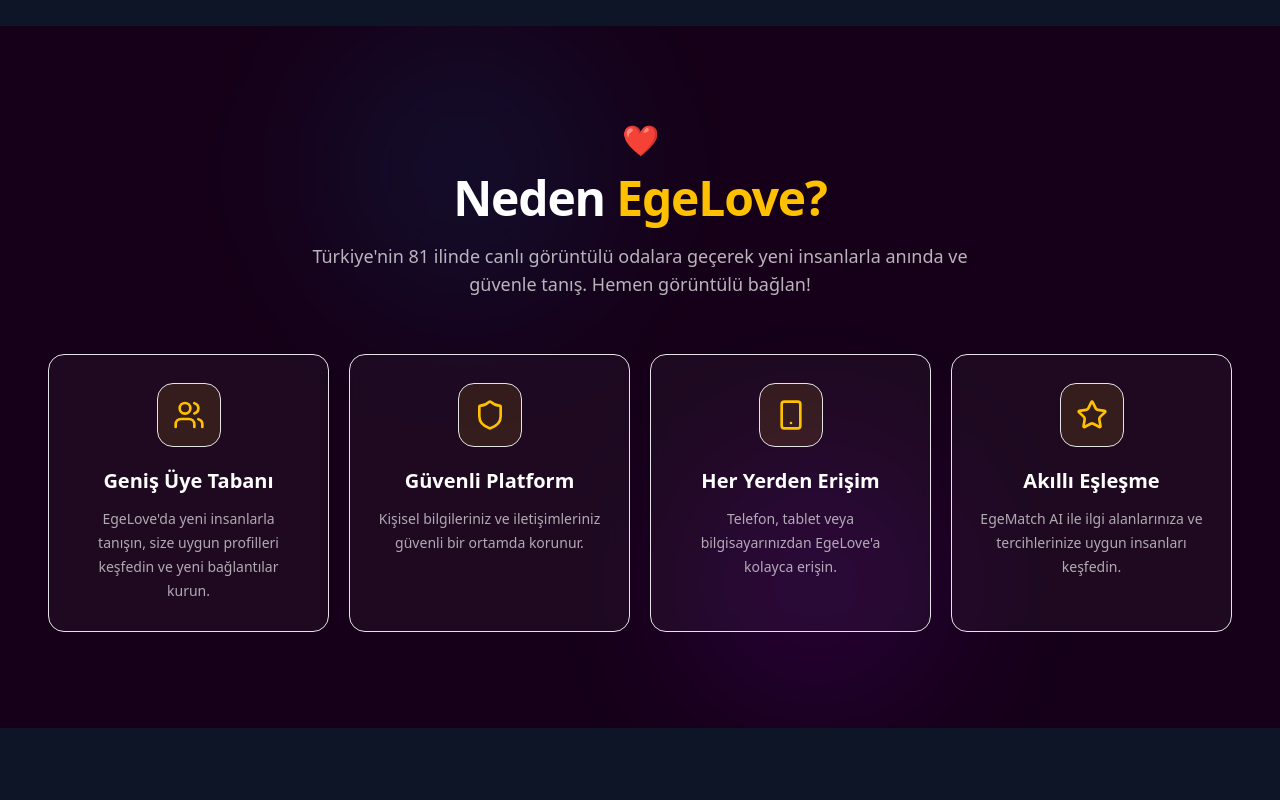
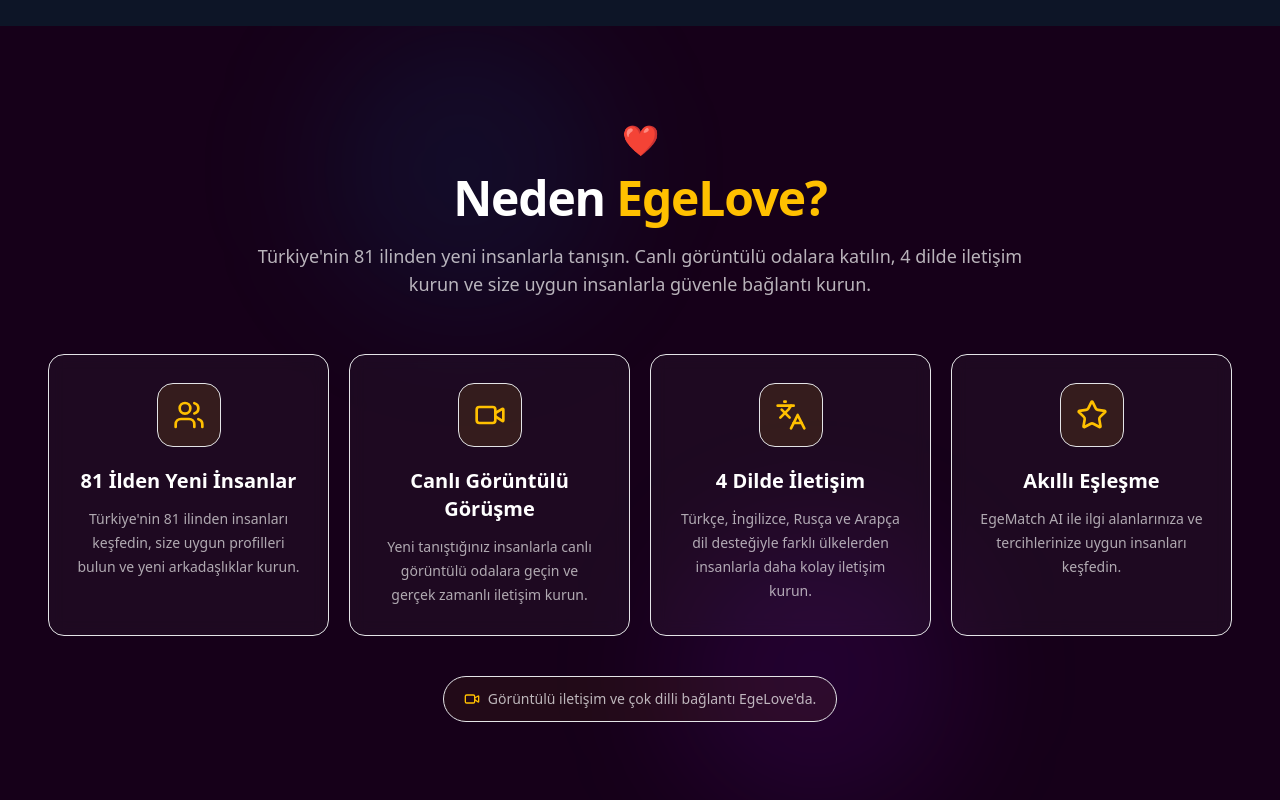
Before and after one commit to ylmzchdr/egelove-backend, a Next.js app in the folder frontend/: page / in a window 1280 px wide. Shown: the part 980-1780 px from the top of the page. Built offline with nearby package versions, Linux system fonts and the light colour scheme; no server answers.

Commit message:
Highlight video chat and multilingual features

```diff
--- a/frontend/app/page.tsx
+++ b/frontend/app/page.tsx
@@ -1,177 +1,264 @@
 "use client";
 
 import { useState } from "react";
-import { Users, Shield, Smartphone, Star, Mail, Globe, Sparkles } from "lucide-react";
+import {
+  Users,
+  Shield,
+  Smartphone,
+  Video,
+  Languages,
+  Star,
+  Mail,
+  Globe,
+  Sparkles,
+} from "lucide-react";
 import { useI18n } from "@/lib/i18n-context";
 
 import Header from "@/components/Header";
 import HeroSection from "@/components/HeroSection";
-import ContactSection from "@/components/ContactSection";
 import Footer from "@/components/Footer";
 import AuthDialog from "@/components/AuthDialog";
 
 type LangKey = "TR" | "EN" | "RU" | "AR";
 
-// 1. ÖZELLİKLER BÖLÜMÜ DİL PAKETLERİ
+// ============================================================
+// ÖZELLİKLER BÖLÜMÜ DİL PAKETLERİ
+// ============================================================
+
 const featuresTranslations = {
   TR: {
     sectionTitle: "Neden ",
-        mainSubtitle: "Türkiye'nin 81 ilinde canlı görüntülü odalara geçerek yeni insanlarla anında ve güvenle tanış. Hemen görüntülü bağlan!",
+    mainSubtitle:
+      "Türkiye'nin 81 ilinden yeni insanlarla tanışın. Canlı görüntülü odalara katılın, 4 dilde iletişim kurun ve size uygun insanlarla güvenle bağlantı kurun.",
 
-    f1Title: "Geniş Üye Tabanı",
-    f1Desc: "EgeLove'da yeni insanlarla tanışın, size uygun profilleri keşfedin ve yeni bağlantılar kurun.",
-    f2Title: "Güvenli Platform",
-    f2Desc: "Kişisel bilgileriniz ve iletişimleriniz güvenli bir ortamda korunur.",
-    f3Title: "Her Yerden Erişim",
-    f3Desc: "Telefon, tablet veya bilgisayarınızdan EgeLove'a kolayca erişin.",
+    f1Title: "81 İlden Yeni İnsanlar",
+    f1Desc:
+      "Türkiye'nin 81 ilinden insanları keşfedin, size uygun profilleri bulun ve yeni arkadaşlıklar kurun.",
+
+    f2Title: "Canlı Görüntülü Görüşme",
+    f2Desc:
+      "Yeni tanıştığınız insanlarla canlı görüntülü odalara geçin ve gerçek zamanlı iletişim kurun.",
+
+    f3Title: "4 Dilde İletişim",
+    f3Desc:
+      "Türkçe, İngilizce, Rusça ve Arapça dil desteğiyle farklı ülkelerden insanlarla daha kolay iletişim kurun.",
+
     f4Title: "Akıllı Eşleşme",
-    f4Desc: "EgeMatch AI ile ilgi alanlarınıza ve tercihlerinize uygun insanları keşfedin."
+    f4Desc:
+      "EgeMatch AI ile ilgi alanlarınıza ve tercihlerinize uygun insanları keşfedin.",
   },
+
   EN: {
     sectionTitle: "Why ",
-    mainSubtitle: "Everything you need to meet new people, chat, and build right connections is on EgeLove.",
-    f1Title: "Large Member Base",
-    f1Desc: "Meet new people on EgeLove, discover profiles that suit you, and build new connections.",
-    f2Title: "Secure Platform",
-    f2Desc: "Your personal information and communications are protected in a secure environment.",
-    f3Title: "Access Anywhere",
-    f3Desc: "Easily access EgeLove from your phone, tablet, or computer.",
-    f4Title: "Smart Match",
-    f4Desc: "Discover people suitable for your interests and preferences with EgeMatch AI."
+    mainSubtitle:
+      "Meet new people from all 81 provinces of Türkiye. Join live video rooms, communicate in 4 languages, and build genuine connections safely.",
+
+    f1Title: "People from 81 Provinces",
+    f1Desc:
+      "Discover people from all 81 provinces of Türkiye, find profiles that match you, and build new friendships.",
+
+    f2Title: "Live Video Chat",
+    f2Desc:
+      "Join live video rooms with people you meet and communicate in real time.",
+
+    f3Title: "4-Language Communication",
+    f3Desc:
+      "Communicate more easily with people from different countries with Turkish, English, Russian, and Arabic language support.",
+
+    f4Title: "Smart Matching",
+    f4Desc:
+      "Discover people who match your interests and preferences with EgeMatch AI.",
   },
+
   RU: {
     sectionTitle: "Почему ",
-    mainSubtitle: "Все, что вам нужно для знакомства с новыми людьми, общения и создания правильных связей, есть на EgeLove.",
-    f1Title: "Широкая база участников",
-    f1Desc: "Знакомьтесь с новыми людьми на EgeLove, находите подходящие профили и создавайте новые связи.",
-    f2Title: "Безопасная платформа",
-    f2Desc: "Ваша личная информация и общение защищены в безопасной среде.",
-    f3Title: "Доступ отовсюду",
-    f3Desc: "Легко заходите на EgeLove с телефона, планшета или компьютера.",
-    f4Title: "Умное совпадение",
-    f4Desc: "Находите людей, соответствующих вашим интересам и предпочтениям, с помощью EgeMatch AI."
+    mainSubtitle:
+      "Знакомьтесь с людьми из всех 81 провинции Турции. Присоединяйтесь к видеокомнатам, общайтесь на 4 языках и безопасно находите новые связи.",
+
+    f1Title: "Люди из 81 провинции",
+    f1Desc:
+      "Открывайте для себя людей из всех 81 провинции Турции, находите подходящие профили и заводите новые знакомства.",
+
+    f2Title: "Видеочат в реальном времени",
+    f2Desc:
+      "Переходите в видеокомнаты с новыми знакомыми и общайтесь в реальном времени.",
+
+    f3Title: "Общение на 4 языках",
+    f3Desc:
+      "Общайтесь с людьми из разных стран благодаря поддержке турецкого, английского, русского и арабского языков.",
+
+    f4Title: "Умный подбор",
+    f4Desc:
+      "Находите людей, соответствующих вашим интересам и предпочтениям, с помощью EgeMatch AI.",
   },
+
   AR: {
     sectionTitle: "لماذا ",
-    mainSubtitle: "كل ما تحتاجه للتعرف على أشخاص جدد، الدردشة، وبناء العلاقات المناسبة موجود في EgeLove.",
-    f1Title: "قاعدة أعضاء واسعة",
-    f1Desc: "تعرف على أشخاص جدد في EgeLove، واكتشف الملفات الشخصية التي تناسبك، وابنِ علاقات جديدة.",
-    f2Title: "منصة آمنة",
-    f2Desc: "معلوماتك الشخصية واتصالاتك محمية في بيئة آمنة.",
-    f3Title: "الوصول من أي مكان",
-    f3Desc: "قم بالوصول إلى EgeLove بسهولة من هاتفك، جهازك اللوحي، أو حاسوبك.",
-    f4Title: "تطابق ذكي",
-    f4Desc: "اكتشف أشخاصاً مناسبين لاهتماماتك وتفضيلاتك مع EgeMatch AI."
-  }
+    mainSubtitle:
+      "تعرّف على أشخاص جدد من جميع الولايات الـ81 في تركيا. انضم إلى غرف الفيديو المباشرة وتواصل بـ4 لغات وابنِ علاقات جديدة بأمان.",
+
+    f1Title: "أشخاص من 81 ولاية",
+    f1Desc:
+      "اكتشف أشخاصاً من جميع الولايات الـ81 في تركيا، واعثر على الملفات الشخصية المناسبة لك وابنِ صداقات جديدة.",
+
+    f2Title: "محادثة فيديو مباشرة",
+    f2Desc:
+      "انضم إلى غرف الفيديو المباشرة مع الأشخاص الذين تتعرف عليهم وتواصل معهم في الوقت الفعلي.",
+
+    f3Title: "التواصل بـ4 لغات",
+    f3Desc:
+      "تواصل بسهولة أكبر مع أشخاص من دول مختلفة بفضل دعم التركية والإنجليزية والروسية والعربية.",
+
+    f4Title: "مطابقة ذكية",
+    f4Desc:
+      "اكتشف الأشخاص الذين يناسبون اهتماماتك وتفضيلاتك باستخدام EgeMatch AI.",
+  },
 };
 
-// 2. İLETİŞİM BÖLÜMÜ DİL PAKETLERİ
+// ============================================================
+// İLETİŞİM BÖLÜMÜ DİL PAKETLERİ
+// ============================================================
+
 const contactTranslations = {
   TR: {
     title: "İletişim",
-    subtitle: "Sorularınız, önerileriniz veya iş birlikleri için bizimle iletişime geçebilirsiniz.",
+    subtitle:
+      "Sorularınız, önerileriniz veya iş birlikleri için bizimle iletişime geçebilirsiniz.",
     emailTitle: "E-Posta",
     webTitle: "Web Sitesi",
     techTitle: "Teknoloji",
-    techDesc: "EgeMatch AI Destekli"
+    techDesc: "EgeMatch AI Destekli",
   },
+
   EN: {
     title: "Contact",
-    subtitle: "You can contact us for your questions, suggestions, or collaborations.",
+    subtitle:
+      "You can contact us for your questions, suggestions, or collaborations.",
     emailTitle: "Email",
     webTitle: "Website",
     techTitle: "Technology",
-    techDesc: "EgeMatch AI Powered"
+    techDesc: "EgeMatch AI Powered",
   },
+
   RU: {
     title: "Контакты",
-    subtitle: "Вы можете связаться с нами по вопросам, предложениям или сотрудничеству.",
+    subtitle:
+      "Вы можете связаться с нами по вопросам, предложениям или сотрудничеству.",
     emailTitle: "Эл. почта",
     webTitle: "Веб-сайт",
     techTitle: "Технологии",
-    techDesc: "На базе EgeMatch AI"
+    techDesc: "На базе EgeMatch AI",
   },
+
   AR: {
     title: "اتصل بنا",
-    subtitle: "يمكنك الاتصال بنا لطرح أسئلتك، مقترحاتك، أو لفرص التعاون.",
+    subtitle:
+      "يمكنك الاتصال بنا لطرح أسئلتك أو مقترحاتك أو لفرص التعاون.",
     emailTitle: "البريد الإلكتروني",
     webTitle: "الموقع الإلكتروني",
     techTitle: "التكنولوجيا",
-    techDesc: "مدعوم بـ EgeMatch AI"
-  }
+    techDesc: "مدعوم بـ EgeMatch AI",
+  },
 };
+
+// ============================================================
+// ÖZELLİKLER BÖLÜMÜ
+// ============================================================
 
 function FeaturesSection({ langKey }: { langKey: LangKey }) {
   const t = featuresTranslations[langKey];
 
   const features = [
-    { icon: Users, title: t.f1Title, description: t.f1Desc },
-    { icon: Shield, title: t.f2Title, description: t.f2Desc },
-    { icon: Smartphone, title: t.f3Title, description: t.f3Desc },
-    { icon: Star, title: t.f4Title, description: t.f4Desc },
+    {
+      icon: Users,
+      title: t.f1Title,
+      description: t.f1Desc,
+    },
+    {
+      icon: Video,
+      title: t.f2Title,
+      description: t.f2Desc,
+    },
+    {
+      icon: Languages,
+      title: t.f3Title,
+      description: t.f3Desc,
+    },
+    {
+      icon: Star,
+      title: t.f4Title,
+      description: t.f4Desc,
+    },
   ];
 
   return (
-    <section id="features" className="relative overflow-hidden bg-[#160019] py-20 md:py-24">
+    <section
+      id="features"
+      className="relative overflow-hidden bg-[#160019] py-20 md:py-24"
+    >
+      {/* Arka plan ışıkları */}
       <div className="pointer-events-none absolute inset-0">
         <div className="absolute left-1/4 top-0 h-72 w-72 rounded-full bg-pink-600/10 blur-3xl" />
         <div className="absolute right-1/4 bottom-0 h-72 w-72 rounded-full bg-purple-600/10 blur-3xl" />
       </div>
 
       <div className="relative mx-auto max-w-7xl px-6 md:px-12">
-        <div className="mx-auto mb-14 max-w-3xl text-center">
+        {/* BAŞLIK */}
+        <div className="mx-auto mb-14 max-w-4xl text-center">
           <div className="mb-4 text-3xl">❤️</div>
+
           <h2 className="text-3xl font-extrabold tracking-tight text-white md:text-5xl">
-            {t.sectionTitle}<span className="text-[#FFC000]">EgeLove?</span>
+            {t.sectionTitle}
+            <span className="text-[#FFC000]">EgeLove?</span>
           </h2>
-          <p className="mx-auto mt-5 max-w-2xl text-base leading-7 text-white/70 md:text-lg">
+
+          <p className="mx-auto mt-5 max-w-3xl text-base leading-7 text-white/70 md:text-lg">
             {t.mainSubtitle}
           </p>
         </div>
 
+        {/* ÖZELLİK KARTLARI */}
         <div className="grid grid-cols-1 gap-5 md:grid-cols-2 lg:grid-cols-4">
           {features.map((feature) => {
             const Icon = feature.icon;
+
             return (
-              <div key={feature.title} className="group rounded-2xl border border-white/10 bg-white/[0.035] p-7 text-center backdrop-blur-sm transition-all duration-300 hover:-translate-y-2 hover:border-[#FFC000]/40 hover:bg-white/[0.07]">
+              <div
+                key={feature.title}
+                className="group rounded-2xl border border-white/10 bg-white/[0.035] p-7 text-center backdrop-blur-sm transition-all duration-300 hover:-translate-y-2 hover:border-[#FFC000]/40 hover:bg-white/[0.07]"
+              >
+                {/* İKON */}
                 <div className="mx-auto mb-5 flex h-16 w-16 items-center justify-center rounded-2xl border border-[#FFC000]/20 bg-[#FFC000]/10 transition-all duration-300 group-hover:scale-110 group-hover:bg-[#FFC000]/15">
                   <Icon className="h-8 w-8 text-[#FFC000]" />
                 </div>
-                <h3 className="mb-3 text-xl font-extrabold text-white">{feature.title}</h3>
-                <p className="text-sm leading-6 text-white/65">{feature.description}</p>
+
+                {/* BAŞLIK */}
+                <h3 className="mb-3 text-xl font-extrabold text-white">
+                  {feature.title}
+                </h3>
+
+                {/* AÇIKLAMA */}
+                <p className="text-sm leading-6 text-white/65">
+                  {feature.description}
+                </p>
               </div>
             );
           })}
         </div>
-      </div>
-    </section>
-  );
-}
 
-function LocalContactSection({ langKey }: { langKey: LangKey }) {
-  const t = contactTranslations[langKey];
-
-  return (
-    <section id="contact" className="relative overflow-hidden bg-[#0d1527] py-20 md:py-24">
-      <div className="relative mx-auto max-w-7xl px-6 md:px-12 text-center">
-        <h2 className="text-3xl font-extrabold tracking-tight text-white md:text-5xl">{t.title}</h2>
-        <p className="mx-auto mt-4 max-w-2xl text-base text-white/70 md:text-lg">{t.subtitle}</p>
-
-        <div className="mt-12 grid grid-cols-1 gap-6 sm:grid-cols-3 max-w-4xl mx-auto">
-          <div className="rounded-2xl border border-white/10 bg-white/[0.02] p-6 backdrop-blur-sm">
-            <Mail className="h-8 w-8 text-[#FFC000] mx-auto mb-4" />
-            <h3 className="text-lg font-bold text-white mb-2">{t.emailTitle}</h3>
-            <p className="text-sm text-white/60">hello@egelove.tr</p>
-          </div>
-          <div className="rounded-2xl border border-white/10 bg-white/[0.02] p-6 backdrop-blur-sm">
-            <Globe className="h-8 w-8 text-[#FFC000] mx-auto mb-4" />
-            <h3 className="text-lg font-bold text-white mb-2">{t.webTitle}</h3>
-            <p className="text-sm text-white/60">https://egelove.tr</p>
-          </div>
-          <div className="rounded-2xl border border-white/10 bg-white/[0.02] p-6 backdrop-blur-sm">
-            <Sparkles className="h-8 w-8 text-[#FFC000] mx-auto mb-4" />
-            <h3 className="text-lg font-bold text-white mb-2">{t.techTitle}</h3>
-            <p className="text-sm text-white/60">{t.techDesc}</p>
+        {/* ALT VURGU */}
+        <div className="mx-auto mt-10 max-w-3xl text-center">
+          <div className="inline-flex items-center gap-2 rounded-full border border-[#FFC000]/20 bg-[#FFC000]/5 px-5 py-3 text-sm text-white/70">
+            <Video className="h-4 w-4 text-[#FFC000]" />
+            <span>
+              {langKey === "TR"
+                ? "Görüntülü iletişim ve çok dilli bağlantı EgeLove'da."
+                : langKey === "EN"
+                ? "Live video communication and multilingual connections on EgeLove."
+                : langKey === "RU"
+                ? "Видеосвязь и многоязычное общение на EgeLove."
+                : "التواصل عبر الفيديو والاتصال متعدد اللغات على EgeLove."}
+            </span>
           </div>
         </div>
       </div>
@@ -179,8 +266,81 @@ function LocalContactSection({ langKey }: { langKey: LangKey }) {
   );
 }
 
+// ============================================================
+// İLETİŞİM BÖLÜMÜ
+// ============================================================
+
+function LocalContactSection({ langKey }: { langKey: LangKey }) {
+  const t = contactTranslations[langKey];
+
+  return (
+    <section
+      id="contact"
+      className="relative overflow-hidden bg-[#0d1527] py-20 md:py-24"
+    >
+      <div className="relative mx-auto max-w-7xl px-6 text-center md:px-12">
+        <h2 className="text-3xl font-extrabold tracking-tight text-white md:text-5xl">
+          {t.title}
+        </h2>
+
+        <p className="mx-auto mt-4 max-w-2xl text-base text-white/70 md:text-lg">
+          {t.subtitle}
+        </p>
+
+        <div className="mx-auto mt-12 grid max-w-4xl grid-cols-1 gap-6 sm:grid-cols-3">
+          {/* E-POSTA */}
+          <div className="rounded-2xl border border-white/10 bg-white/[0.02] p-6 backdrop-blur-sm">
+            <Mail className="mx-auto mb-4 h-8 w-8 text-[#FFC000]" />
+
+            <h3 className="mb-2 text-lg font-bold text-white">
+              {t.emailTitle}
+            </h3>
+
+            <p className="text-sm text-white/60">
+              hello@egelove.tr
+            </p>
+          </div>
+
+          {/* WEB */}
+          <div className="rounded-2xl border border-white/10 bg-white/[0.02] p-6 backdrop-blur-sm">
+            <Globe className="mx-auto mb-4 h-8 w-8 text-[#FFC000]" />
+
+            <h3 className="mb-2 text-lg font-bold text-white">
+              {t.webTitle}
+            </h3>
+
+            <p className="text-sm text-white/60">
+              https://egelove.tr
+            </p>
+          </div>
+
+          {/* TEKNOLOJİ */}
+          <div className="rounded-2xl border border-white/10 bg-white/[0.02] p-6 backdrop-blur-sm">
+            <Sparkles className="mx-auto mb-4 h-8 w-8 text-[#FFC000]" />
+
+            <h3 className="mb-2 text-lg font-bold text-white">
+              {t.techTitle}
+            </h3>
+
+            <p className="text-sm text-white/60">
+              {t.techDesc}
+            </p>
+          </div>
+        </div>
+      </div>
+    </section>
+  );
+}
+
+// ============================================================
+// ANA SAYFA
+// ============================================================
+
 export default function Home() {
-  const [authTab, setAuthTab] = useState<"login" | "register" | null>(null);
+  const [authTab, setAuthTab] = useState<
+    "login" | "register" | null
+  >(null);
+
   const { lang } = useI18n();
 
   const currentLang: LangKey = ["TR", "EN", "RU", "AR"].includes(lang)
@@ -190,14 +350,20 @@ export default function Home() {
   const isRtl = currentLang === "AR";
 
   return (
-    <div className="min-h-screen bg-[#0d1527] font-sans text-white" dir={isRtl ? "rtl" : "ltr"}>
+    <div
+      className="min-h-screen bg-[#0d1527] font-sans text-white"
+      dir={isRtl ? "rtl" : "ltr"}
+    >
+      {/* HEADER */}
       <Header
         onOpenLogin={() => setAuthTab("login")}
         onOpenRegister={() => setAuthTab("register")}
       />
 
       {/* HERO */}
-      <HeroSection onCtaClick={() => setAuthTab("register")} />
+      <HeroSection
+        onCtaClick={() => setAuthTab("register")}
+      />
 
       <main>
         {/* NEDEN EGELOVE */}
@@ -207,10 +373,14 @@ export default function Home() {
         <LocalContactSection langKey={currentLang} />
       </main>
 
+      {/* FOOTER */}
       <Footer />
 
       {/* GİRİŞ / KAYIT */}
-      <AuthDialog activeTab={authTab} onClose={() => setAuthTab(null)} />
+      <AuthDialog
+        activeTab={authTab}
+        onClose={() => setAuthTab(null)}
+      />
     </div>
   );
 }
```
